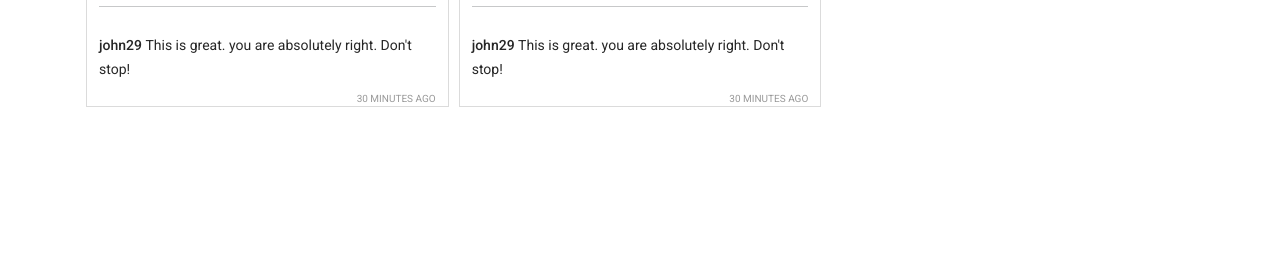
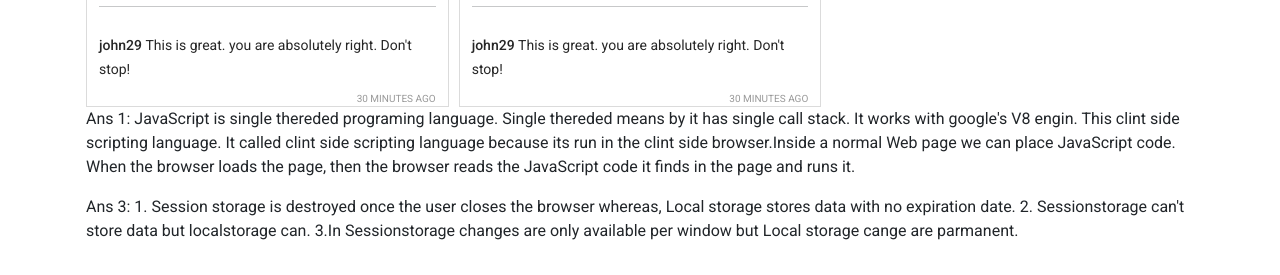
Before and after one commit to hashinur-sohan/inista_city, a plain HTML site: page index.html in a window 1280 px wide. Shown: the part 1425-1700 px from the top of the page. Before the commit the page ends 1548 px from the top, so only its background shows below. Drawn offline with nearby package versions, Linux system fonts and the light colour scheme.

Commit message:
bonas work done

```diff
--- a/index.html
+++ b/index.html
@@ -76,6 +76,20 @@
             <div id="reported">
                 <h1>Reported posts</h1>
             </div>
+            <section>
+               <p>
+                Ans 1:
+                JavaScript is single thereded programing language. Single thereded means by it has single call stack. It works with google's V8 engin. This clint side scripting language. It called clint side scripting language because its run in the clint side browser.Inside a normal Web page we can place JavaScript code. When the browser loads the page, then the browser  reads the JavaScript code it finds in the page and runs it.
+               </p>
+               <p>
+                Ans 3:
+                1. Session storage is destroyed once the user closes the browser whereas, Local storage stores data with no expiration date.
+
+                2. Sessionstorage can't store data but localstorage can.
+
+                3.In Sessionstorage changes are only available per window but Local storage cange are parmanent.
+               </p>
+            </section>
         </main>
         <footer></footer>
 
```
